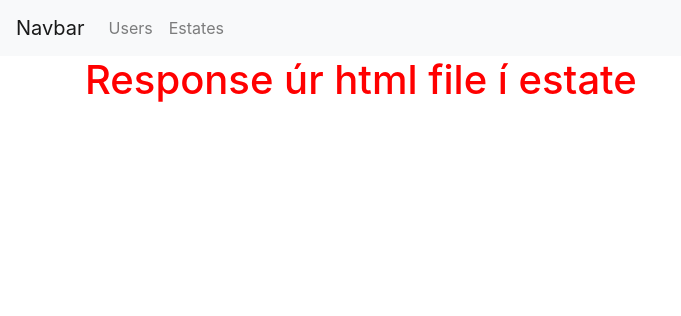
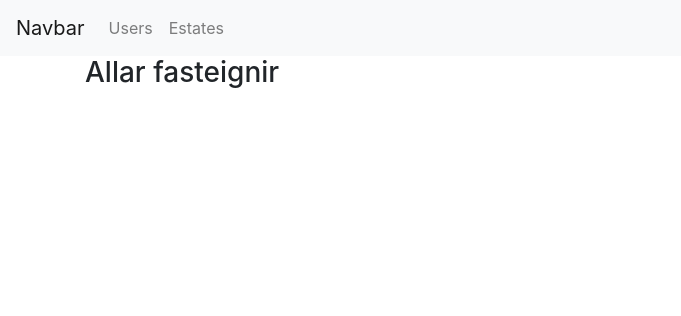
Before and after one commit to evalisv/verklegt_2, a Django app: page /estates/ in a window 1280 px wide. Shown: the top 316 px of the page, without its empty margins (0-681 px from the left). Run offline with Django 3.2, Linux system fonts and the light colour scheme; data that the repository does not hold is empty; some libraries are stand-ins or nearby versions.

```diff
--- a/templates/estate/index.html
+++ b/templates/estate/index.html
@@ -1,7 +1,7 @@
 {% extends 'base.html' %}
 
 {% block content %}
-    <h1 class="red">Response úr html file í estate</h1>
+    <h3>Allar fasteignir</h3>
     {% for estate in estates %}
         {% include 'estate/single_estate.html' with estate=estate %}
     {% endfor %}
```
Also changed, not shown: templates/estate/single_estate.html (+6 -3 lines).
